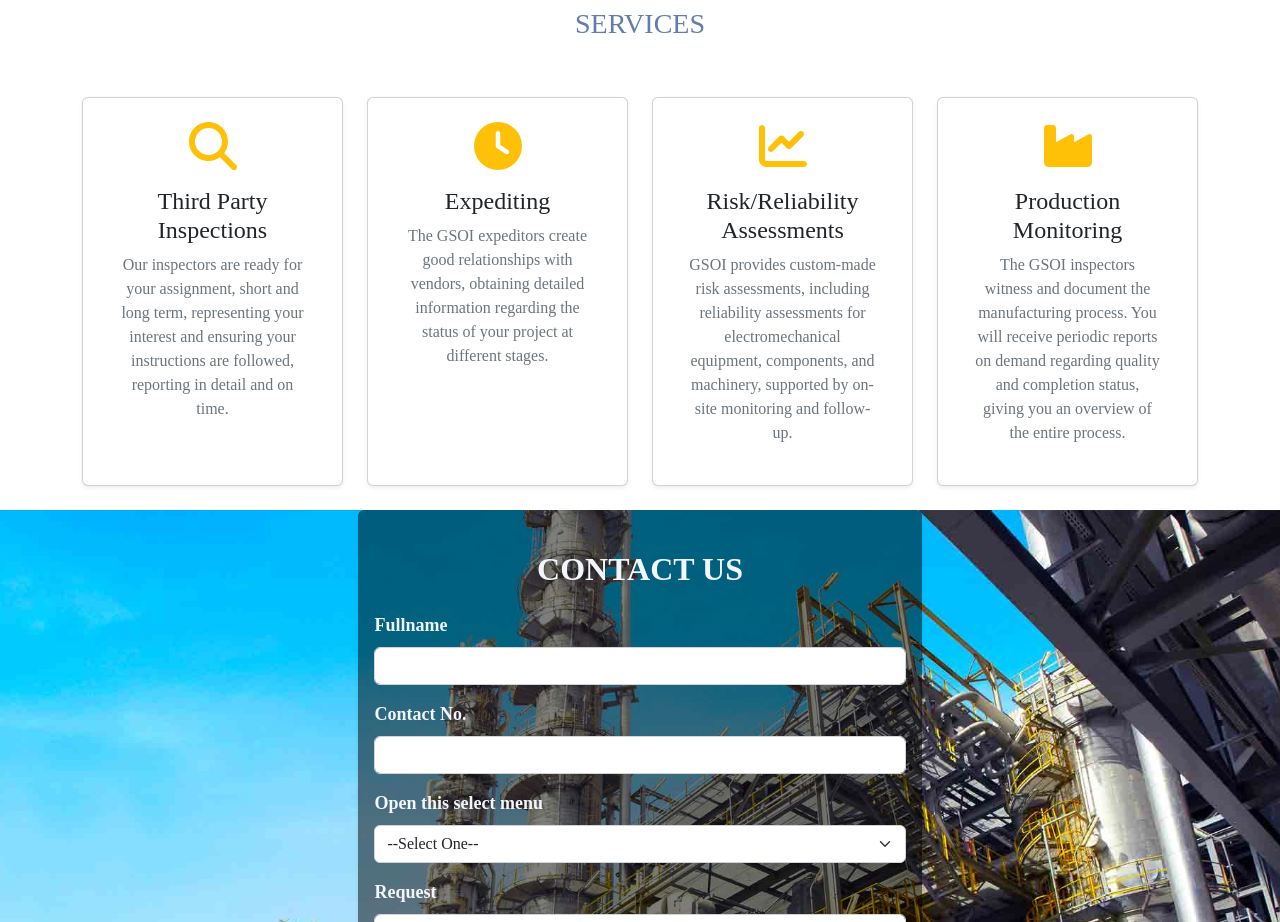
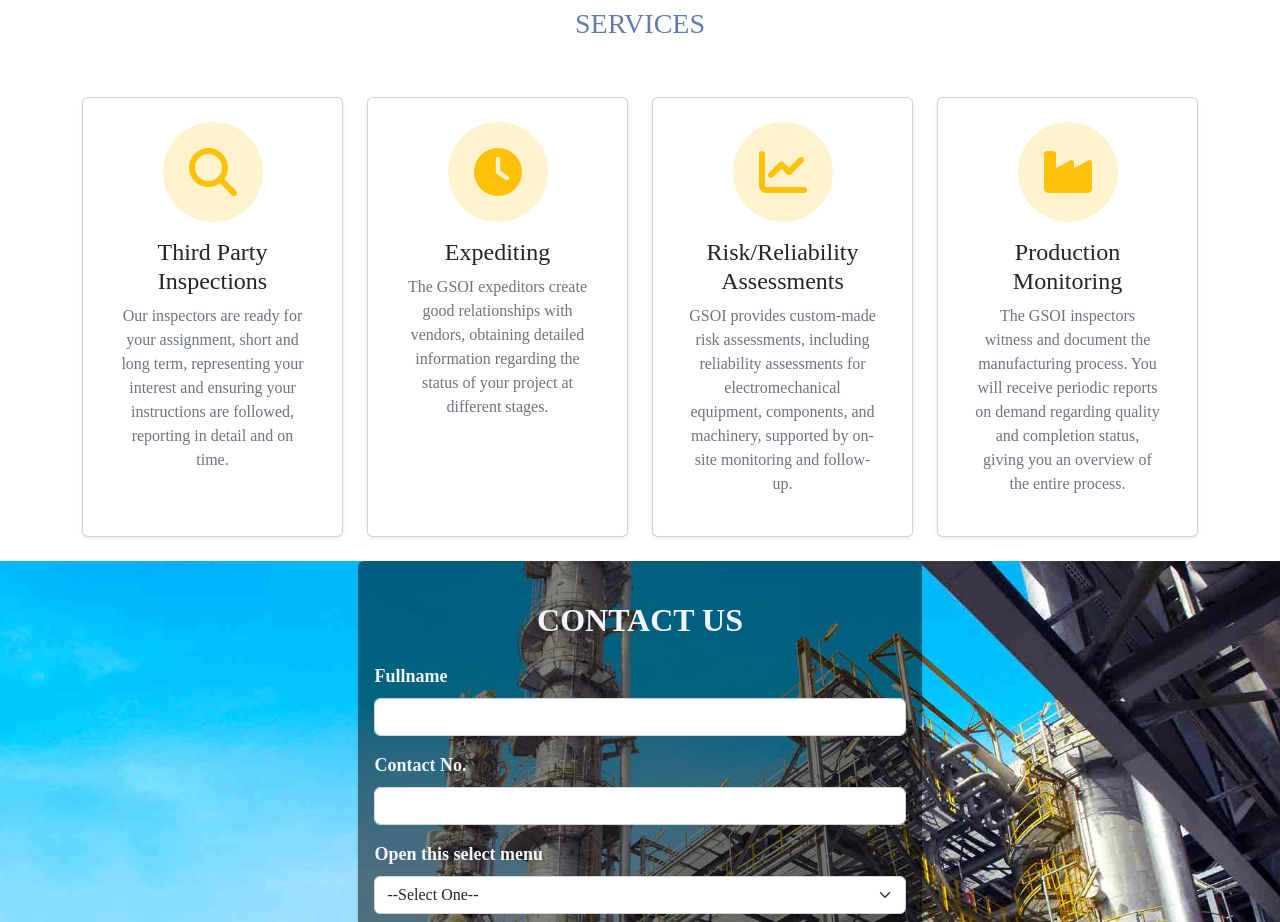
Before and after one commit to emmanuelSjamesB/vite-gsoi, a React (Vite) app: page / in a window 1280 px wide. Shown: the part 1360-2282 px from the top of the page. Built offline with nearby package versions, Linux system fonts and the light colour scheme.

Commit message:
Update App.css

```diff
--- a/src/App.css
+++ b/src/App.css
@@ -112,3 +112,24 @@ video {
 
   color: rgb(99, 124, 172);
 }
+/* Estilos para las tarjetas */
+.card {
+  transition: transform 0.3s ease, box-shadow 0.3s ease;
+}
+
+.card:hover {
+  transform: translateY(-10px);
+  box-shadow: 0 4px 15px rgba(0, 0, 0, 0.2);
+}
+
+/* Estilos para los iconos */
+.icon-container {
+  display: flex;
+  justify-content: center;
+  align-items: center;
+  width: 100px;
+  height: 100px;
+  margin: 0 auto;
+  background-color: #fff3cd; /* Fondo amarillo claro */
+  border-radius: 50%;
+}
```
